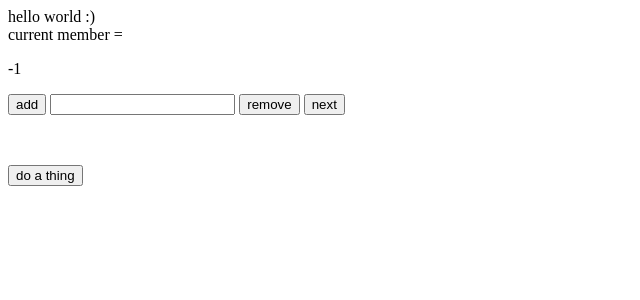
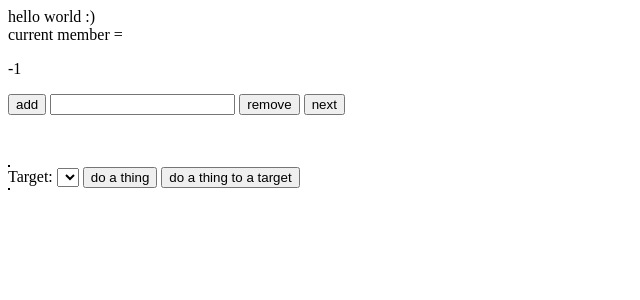
Before and after one commit to ShilohBeeler/HCIFInal, a Flask app: page / in a window 1280 px wide. Shown: the top 300 px of the page, without its empty margins (0-640 px from the left). Run offline with Flask 2, Linux system fonts and the light colour scheme; data that the repository does not hold is empty; some libraries are stand-ins or nearby versions.

Commit message:
Added stylesheets and actions (including targeted actions).

```diff
--- a/app.py
+++ b/app.py
@@ -66,6 +66,19 @@ def do_action():
 	session['logs'] = logs
 	return jsonify(result="success")
 
+@application.route('/do_action_to_target')
+def do_action_to_target():
+	member_id = request.args.get('id', -1, type=int)
+	target_id = request.args.get('target', -1, type=int)
+	if member_id == -1:
+		return jsonify(result="failure")
+	logs = session['logs']
+	members = session['member_data']
+	new_log = {"text": members[member_id]['name'] + " did a thing to " + members[target_id]['name'] + "."}
+	logs.append(new_log)
+	session['logs'] = logs
+	return jsonify(result="success")
+
 @application.route('/clear_logs')
 def clear_logs():
 	session['logs'] = []
--- /dev/null
+++ b/static/styles/main.css
@@ -0,0 +1,3 @@
+table, td {
+	border: 1px solid black;
+}
--- a/templates/main.html
+++ b/templates/main.html
@@ -1,4 +1,5 @@
 <!doctype html>
+<link rel='stylesheet' type='text/css' href="{{ url_for('static', filename='styles/main.css') }}">
 <script src="{{ url_for('static', filename='jquery.js') }}"></script>
 <script>
 	$SCRIPT_ROOT = {{ request.script_root|tojson }};
@@ -15,8 +16,12 @@
 <table id='members'>
 
 </table>
+<label>Target:</label>
+<select id='targets'>
 
+</select>
 <button id='action'>do a thing</button>
+<button id='action_to_target'>do a thing to a target</button>
 <table id='logs'>
 
 </table>
@@ -57,14 +62,28 @@
 		});
 	});
 
+	$(function() {
+		$('button#action_to_target').bind('click', function() {
+			$.getJSON($SCRIPT_ROOT + '/do_action_to_target', {
+					id: parseInt($('#current_member').text()),
+					target: parseInt($('#targets').val())
+				}, function(data){
+					$('#result').text(data.result);
+					updateLogs();
+			});
+		});
+	});
+
 	function updateTables() {
 		$.getJSON($SCRIPT_ROOT + '/show_members', null, function(data){
 			$('#members').empty();
+			$('#targets').empty();
 			$.each(data.result, function(i, member) {
 				$('<tr>').append(
 					$('<td class="member_name">').text(member.name),
 					$('<td>').text(member.id)
 				).appendTo('#members');
+				$('<option>').val(member.id).text(member.name).appendTo('#targets');
 			});
 		});
 	}
```
